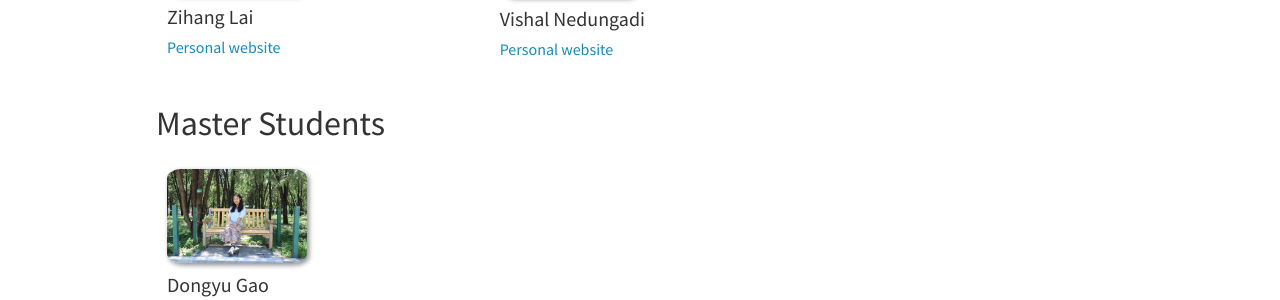
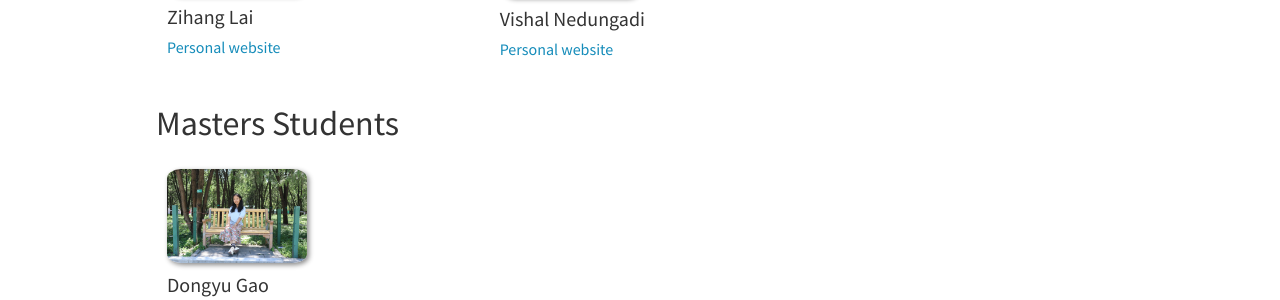
Before and after one commit to BelongieLab/belongielab.github.io, a Jekyll site: the page built from _pages/team.md, in a window 1280 px wide and 900 px high, scrolled down 2366 px. Shown: the part 158-458 px from the top of the window. Built offline with Jekyll 4.4.1, drawn with Linux system fonts in a browser that asks for light colours; nearby versions of some CDN libraries.

Commit message:
Correct spelling
change "Master" to "Masters"

```diff
--- a/_pages/team.md
+++ b/_pages/team.md
@@ -109,7 +109,7 @@ permalink: /team/
 
 </div>
 
-## Master Students
+## Masters Students
 
 <div class="row">
 
```
